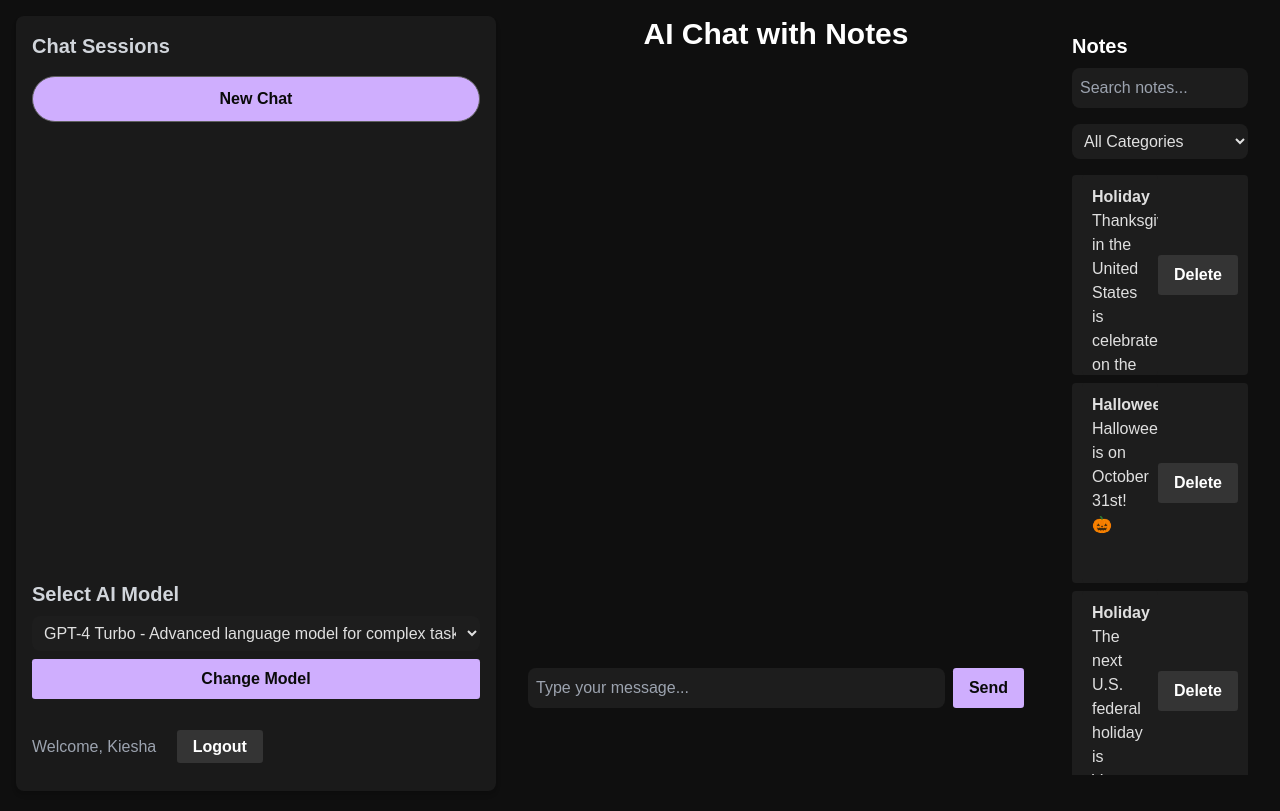
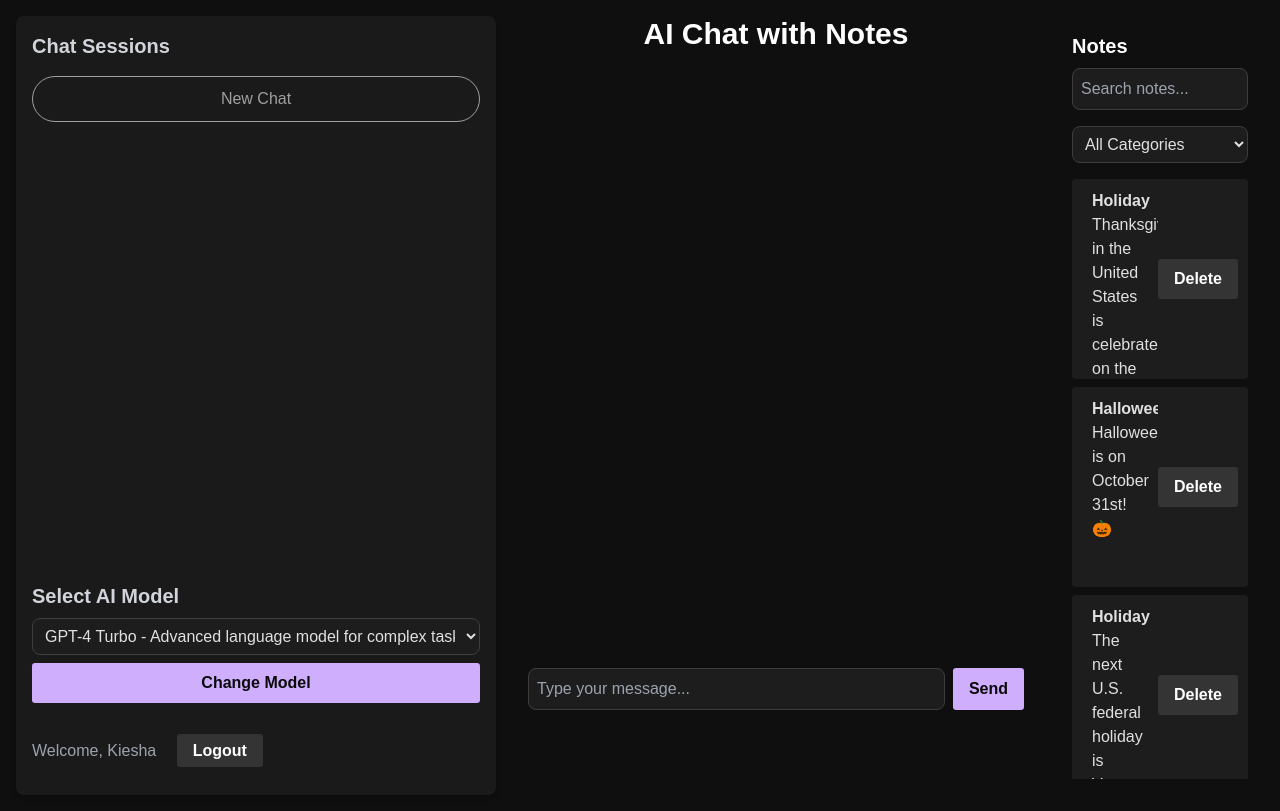
Before and after one commit to allenkiesha/GPTme-Rep, a Flask app: page /chat in a window 1280 px wide. Before the commit the page ends 775 px from the top, so only its background shows below. Run offline with Flask 3, Linux system fonts and the light colour scheme; a user stored in the database is signed in; data comes from the database, SQL or seed files in the repository; data that the repository does not hold is empty.

Commit message:
Agent query: Please log in to the application using any valid credentials. Once logged in, send a message as a user and check if the user messages are aligned to the right side of the chat. Also, verify if the New Chat button has a light gray stroke and text color, and if the Select AI Model and Categories dropdowns have improved styling matching the dark theme.

```diff
--- a/static/css/styles.css
+++ b/static/css/styles.css
@@ -80,10 +80,18 @@ body {
 }
 
 #new-chat-btn {
+    background-color: transparent;
+    border: 1px solid #A0A0A0;
+    color: #A0A0A0;
     border-radius: 2rem;
-    border: 1px solid #606060;
     padding: 10px 0;
     margin: 0 0 30px 0;
+    transition: all 0.3s ease;
+}
+
+#new-chat-btn:hover {
+    background-color: #A0A0A0;
+    color: #0F0F0F;
 }
 
 #notes-list div {
@@ -107,6 +115,13 @@ input[type="text"], select {
     font-size: 1rem;
     background-color: #1D1D1D;
     color: #e0e0e0;
+    border: 1px solid #3D3D3D;
+    outline: none;
+    transition: border-color 0.3s ease;
+}
+
+input[type="text"]:focus, select:focus {
+    border-color: #60a5fa;
 }
 
 /* Responsive adjustments */
@@ -179,3 +194,12 @@ label {
 ::-webkit-scrollbar-thumb:hover {
     background: #718096;
 }
+
+/* Custom dropdown styles */
+.custom-dropdown {
+    @apply bg-gray-800 text-white border border-gray-700 rounded-md shadow-sm focus:outline-none focus:ring-2 focus:ring-blue-500 focus:border-blue-500;
+}
+
+.custom-dropdown option {
+    @apply bg-gray-800 text-white;
+}
--- a/templates/chat.html
+++ b/templates/chat.html
@@ -12,7 +12,7 @@
             <!-- Left Sidebar -->
             <div class="w-1/4 left-sidebar p-4 flex flex-col rounded-lg shadow-md mr-4">
                 <h2 class="text-xl font-bold mb-4 text-gray-300">Chat Sessions</h2>
-                <button id="new-chat-btn" class="btn btn-primary mb-4">New Chat</button>
+                <button id="new-chat-btn" class="w-full">New Chat</button>
                 <ul id="chat-sessions" class="mb-4 chat-sessions overflow-y-auto">
                     <!-- Chat sessions will be added here dynamically -->
                 </ul>
@@ -21,7 +21,7 @@
                 <div class="mt-auto pb-9">
                     <h2 class="text-xl font-bold mb-2 text-gray-300">Select AI Model</h2>
                     <form action="{{ url_for('select_model') }}" method="POST">
-                        <select name="model" class="mb-2 w-full">
+                        <select name="model" class="custom-dropdown mb-2 w-full p-2">
                             {% for model_id, model_info in ai_models.items() %}
                                 <option value="{{ model_id }}">{{ model_info.name }} - {{ model_info.description }}</option>
                             {% endfor %}
@@ -55,7 +55,7 @@
                     <input type="text" id="search-input" placeholder="Search notes...">
                 </div>
                 <div class="mb-4">
-                    <select id="category-filter">
+                    <select id="category-filter" class="custom-dropdown w-full p-2">
                         <option value="">All Categories</option>
                     </select>
                 </div>
```
